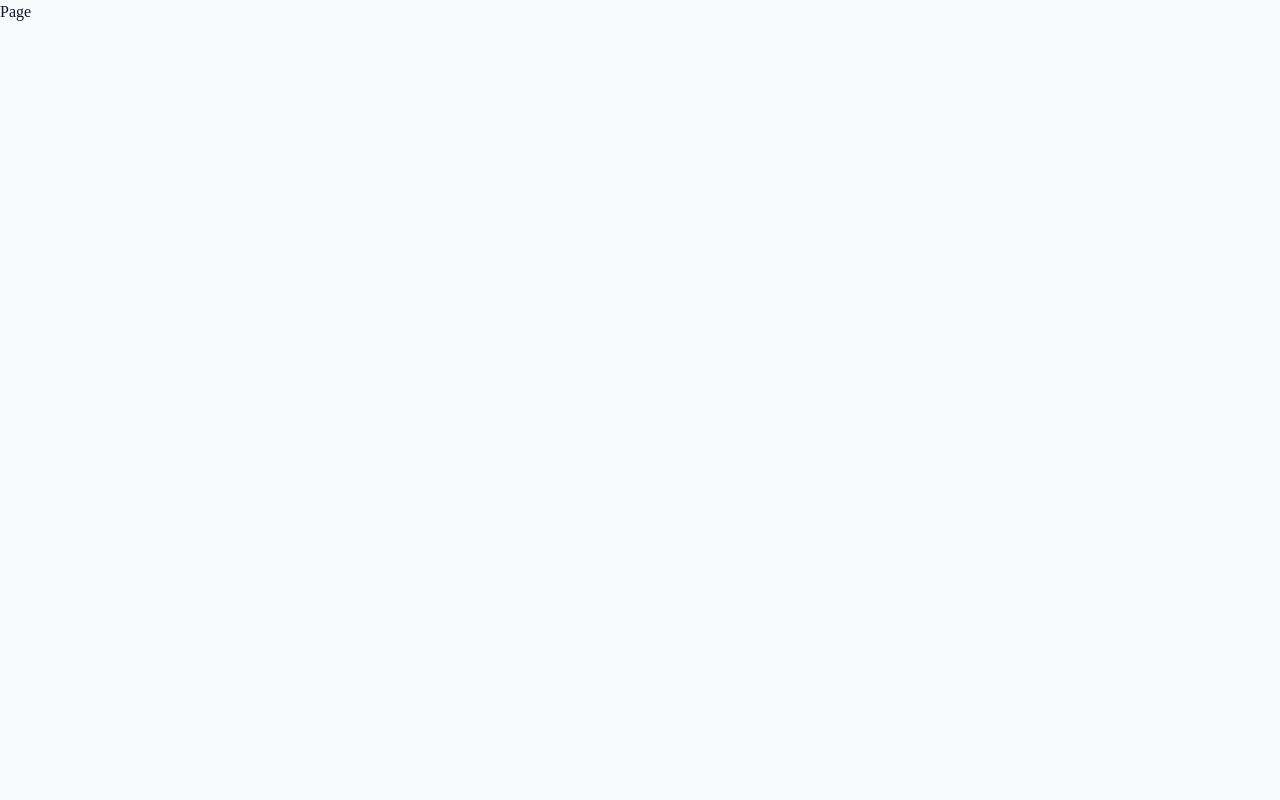
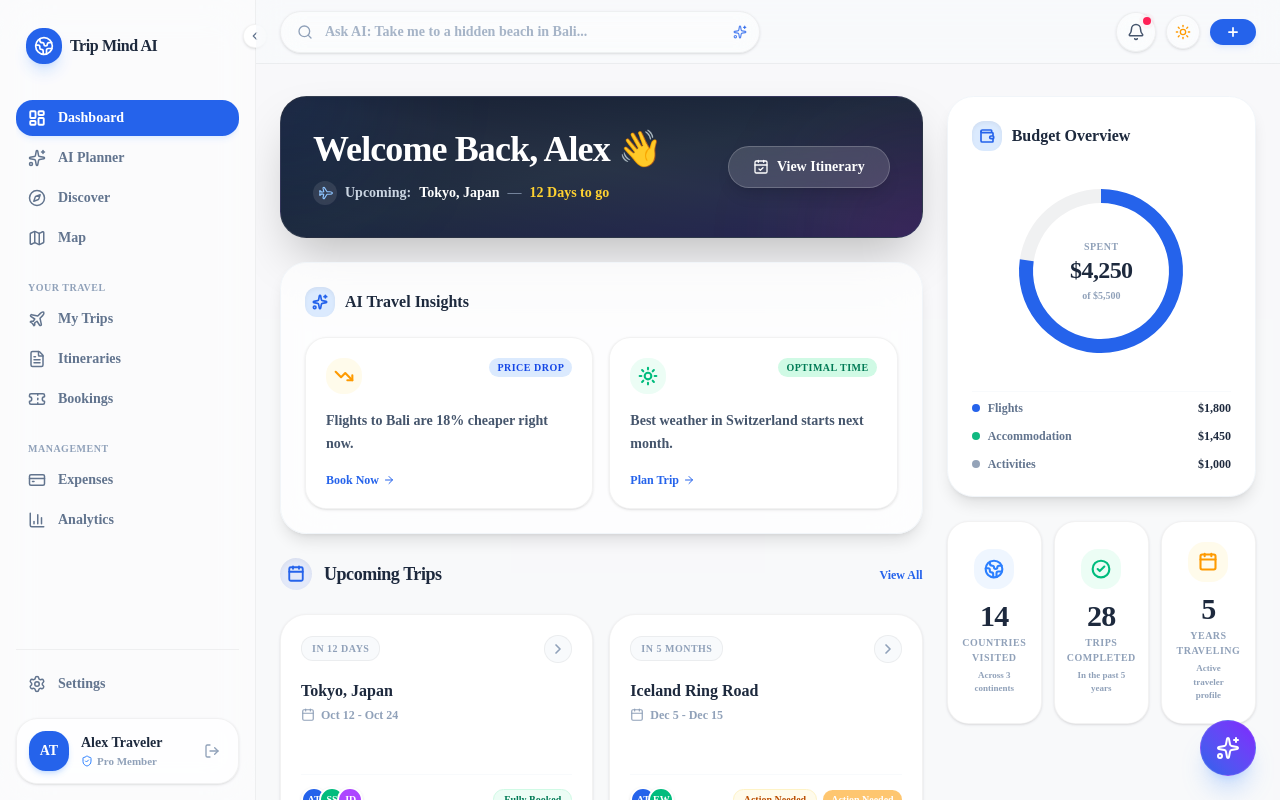
Before and after one commit to Rathi5625/Trip-Mind-AI, a Next.js app in the folder frontend/: page /dashboard in a window 1280 px wide. Built offline with nearby package versions, Linux system fonts and the light colour scheme.

Commit message:
feat(dashboard): integrate orchestrator page DashboardPage and wire app route /dashboard

```diff
--- a/frontend/src/app/dashboard/page.tsx
+++ b/frontend/src/app/dashboard/page.tsx
@@ -1 +1,10 @@
-export default function Page() { return <div>Page</div>; }
+import { DashboardPage } from "@/features/dashboard/DashboardPage"
+
+export const metadata = {
+  title: "Trip Mind AI — Travel Workspace Dashboard",
+  description: "Manage your premium AI-powered trips, itineraries, booking budgets, and travel analytics from a unified workspace.",
+}
+
+export default function Page() {
+  return <DashboardPage />
+}
--- /dev/null
+++ b/frontend/src/features/dashboard/DashboardPage.tsx
@@ -0,0 +1,190 @@
+"use client"
+
+import * as React from "react"
+import { QueryClient, QueryClientProvider } from "@tanstack/react-query"
+import { motion, AnimatePresence } from "framer-motion"
+import { X, LayoutDashboard, Sparkles, Compass, Map, LogOut, Settings } from "lucide-react"
+import { useDashboardStore, useDashboardQuery } from "./hooks/useDashboard"
+import { Sidebar } from "./components/Sidebar"
+import { TopNavbar } from "./components/TopNavbar"
+import { WelcomeBanner } from "./components/WelcomeBanner"
+import { AIInsights } from "./components/AIInsights"
+import { BudgetOverview } from "./components/BudgetOverview"
+import { UpcomingTrips } from "./components/UpcomingTrips"
+import { RecommendationSection } from "./components/RecommendationSection"
+import { StatisticsCard } from "./components/StatisticsCard"
+import { FloatingAIAssistant } from "./components/FloatingAIAssistant"
+import { SkeletonLoader } from "@/components/ui/SkeletonLoader"
+
+// Create query client specifically for the dashboard module (self-contained layout)
+const makeQueryClient = () =>
+  new QueryClient({
+    defaultOptions: {
+      queries: {
+        refetchOnWindowFocus: false,
+        retry: 1,
+      },
+    },
+  })
+
+function DashboardContent() {
+  const { data, isLoading, error } = useDashboardQuery()
+  const { isSidebarOpen, setSidebarOpen, activeTab } = useDashboardStore()
+
+  // Dynamic content mapping based on active navigation tab
+  const renderMainContent = () => {
+    if (isLoading) {
+      return (
+        <div className="space-y-6">
+          <SkeletonLoader variant="rect" className="h-36 w-full" />
+          <div className="grid grid-cols-1 lg:grid-cols-12 gap-6">
+            <div className="lg:col-span-8 space-y-6">
+              <SkeletonLoader variant="rect" className="h-64 w-full" />
+              <SkeletonLoader variant="rect" className="h-64 w-full" />
+            </div>
+            <div className="lg:col-span-4 space-y-6">
+              <SkeletonLoader variant="rect" className="h-96 w-full" />
+              <div className="grid grid-cols-3 gap-3">
+                <SkeletonLoader variant="rect" className="h-24 w-full" />
+                <SkeletonLoader variant="rect" className="h-24 w-full" />
+                <SkeletonLoader variant="rect" className="h-24 w-full" />
+              </div>
+            </div>
+          </div>
+        </div>
+      )
+    }
+
+    if (error || !data) {
+      return (
+        <div className="flex flex-col items-center justify-center p-12 text-center select-none bg-red-50/50 dark:bg-red-950/10 border border-red-150 dark:border-red-900/30 rounded-3xl">
+          <p className="text-sm font-bold text-red-650 dark:text-red-400">
+            Error loading your Travel Workspace dashboard. Please refresh.
+          </p>
+        </div>
+      )
+    }
+
+    // If active tab is not Dashboard, render a coming soon placeholder
+    if (activeTab !== "Dashboard") {
+      return (
+        <motion.div
+          initial={{ opacity: 0, y: 15 }}
+          animate={{ opacity: 1, y: 0 }}
+          className="flex flex-col items-center justify-center min-h-[50vh] text-center select-none border border-black/5 dark:border-white/5 rounded-3xl bg-white/40 dark:bg-slate-900/40 p-8 backdrop-blur-md"
+        >
+          <div className="size-16 rounded-full bg-primary-blue/10 dark:bg-blue-900/30 text-primary-blue dark:text-blue-400 flex items-center justify-center mb-4">
+            <Sparkles className="size-8" />
+          </div>
+          <h3 className="text-lg font-black text-slate-800 dark:text-slate-100 mb-1">
+            {activeTab} Workspace
+          </h3>
+          <p className="text-xs font-semibold text-slate-400 dark:text-slate-500 max-w-md">
+            This module is being personalized by our travel AI model. Real-time maps, budget tracking, and booking caches will appear shortly.
+          </p>
+        </motion.div>
+      )
+    }
+
+    // Default: Dashboard page content (spans left & right sections)
+    return (
+      <div className="grid grid-cols-1 lg:grid-cols-12 gap-6 items-start">
+        {/* Left Section (Welcome, Insights, Trips, Recommendations) */}
+        <div className="lg:col-span-8 space-y-6">
+          {/* Welcome Banner */}
+          <WelcomeBanner
+            travelerName={data.travelerName}
+            upcomingTrip={data.upcomingTrip}
+          />
+
+          {/* AI Travel Insights */}
+          <AIInsights insights={data.insights} />
+
+          {/* Upcoming Trips */}
+          <UpcomingTrips trips={data.trips} />
+
+          {/* Discover Recommendations */}
+          <RecommendationSection recommendations={data.recommendations} />
+        </div>
+
+        {/* Right Section (Budget, Stats) */}
+        <div className="lg:col-span-4 space-y-6">
+          {/* Budget Overview */}
+          <BudgetOverview budget={data.budget} />
+
+          {/* Statistics Grid */}
+          <div className="grid grid-cols-3 gap-3">
+            {data.stats.map((stat) => (
+              <StatisticsCard
+                key={stat.id}
+                label={stat.label}
+                value={stat.value}
+                iconName={stat.icon}
+                description={stat.description}
+              />
+            ))}
+          </div>
+        </div>
+      </div>
+    )
+  }
+
+  return (
+    <div className="flex h-screen w-screen overflow-hidden bg-bg-cloud dark:bg-background text-foreground">
+      {/* 1. Desktop permanent sidebar */}
+      <Sidebar className="hidden md:flex" />
+
+      {/* 2. Mobile Drawer Sidebar */}
+      <AnimatePresence>
+        {isSidebarOpen && (
+          <>
+            {/* Drawer Backdrop click closer */}
+            <motion.div
+              initial={{ opacity: 0 }}
+              animate={{ opacity: 0.4 }}
+              exit={{ opacity: 0 }}
+              onClick={() => setSidebarOpen(false)}
+              className="fixed inset-0 z-40 bg-black md:hidden"
+            />
+            {/* Drawer Content wrapper */}
+            <motion.div
+              initial={{ x: "-100%" }}
+              animate={{ x: 0 }}
+              exit={{ x: "-100%" }}
+              transition={{ type: "spring", stiffness: 300, damping: 30 }}
+              className="fixed inset-y-0 left-0 z-50 w-64 md:hidden shadow-2xl"
+            >
+              <Sidebar isMobile />
+            </motion.div>
+          </>
+        )}
+      </AnimatePresence>
+
+      {/* 3. Main content page container */}
+      <div className="flex flex-1 flex-col overflow-hidden">
+        {/* Sticky top navbar header */}
+        <TopNavbar />
+
+        {/* Page body body */}
+        <main className="flex-1 overflow-y-auto px-4 py-6 md:px-6 md:py-8 no-scrollbar bg-[#F8F9FB]/60 dark:bg-inherit">
+          <div className="mx-auto max-w-7xl">
+            {renderMainContent()}
+          </div>
+        </main>
+      </div>
+
+      {/* 4. Floating AI Copilot assistant */}
+      <FloatingAIAssistant />
+    </div>
+  )
+}
+
+export function DashboardPage() {
+  const [queryClient] = React.useState(makeQueryClient)
+
+  return (
+    <QueryClientProvider client={queryClient}>
+      <DashboardContent />
+    </QueryClientProvider>
+  )
+}
```
